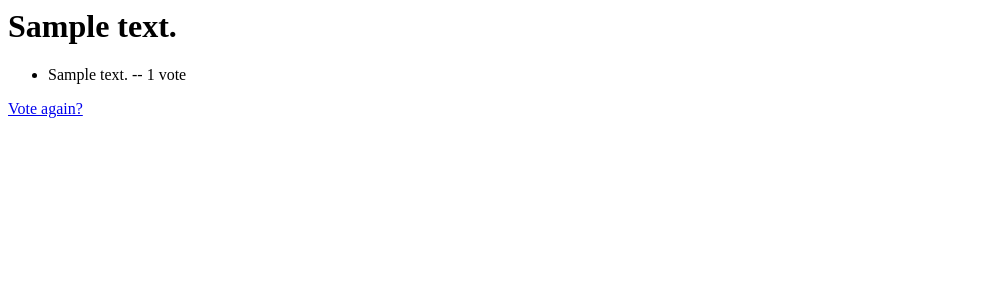
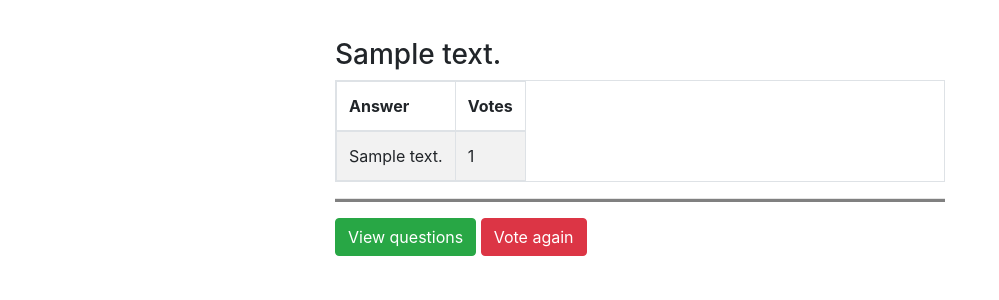
Before and after one commit to denisKaranja/django-dive-in, a Django app: page /polls/1/results/ in a window 1280 px wide. Shown: the top 300 px of the page, without its empty margins (0-999 px from the left). Run offline with Django 3.2, Linux system fonts and the light colour scheme; tables that the repository leaves empty hold one stand-in row (values such as "Sample post"); some libraries are stand-ins or nearby versions.

Commit message:
CSS formats on all the views
This creates a nice layout on the index, reults and details views

```diff
--- a/karanja_me/polls/static/polls/style.css
+++ b/karanja_me/polls/static/polls/style.css
@@ -1,12 +1,19 @@
 table a {
   color: green;
 }
-
 a:hover{
   color: black;
   text-decoration: none;
 }
-
 .offset-top{
   margin-top: 3%;
 }
+.bold{
+  font-weight: bold;
+}
+.hrDivider{
+  border-bottom: 3px solid gray;
+}
+.highlighter{
+  color: #F15725;
+}
--- a/karanja_me/polls/templates/polls/results.html
+++ b/karanja_me/polls/templates/polls/results.html
@@ -1,9 +1,41 @@
-<h1> {{ question.question_text }} </h1>
+{% load staticfiles %}
+<!DOCTYPE html>
+<html>
+<head>
+  <title>See polls</title>
 
-<ul>
-{% for choice in question.choice_set.all %}
-    <li>{{ choice.choice_text }} -- {{ choice.votes }} vote{{ choice.votes|pluralize }}</li>
-{% endfor %}
-</ul>
+  <!-- Styelsheets libs -->
+  <link rel="stylesheet" type="text/css" href="{% static 'lib/bootstrap/css/bootstrap.css' %}" />
+  <link rel="stylesheet" type="text/css" href="{% static 'polls/style.css' %}" />
 
-<a href="{% url 'polls:detail' question.id %}">Vote again?</a>
+
+</head>
+<body>
+
+  <div class="container offset-top col-md-6 col-md-offset-3 well">
+
+    <h3> {{ question.question_text }} </h3>
+
+    <table class="table table-hover table-bordered table-responsive table-striped">
+      <thead>
+        <tr class="bold">
+          <td>Answer</td>
+          <td>Votes</td>
+        </tr>
+      </thead>
+    {% for choice in question.choice_set.all %}
+        <tr>
+          <td>{{ choice.choice_text }}</td>
+          <td> {{ choice.votes }} </td>
+        </tr>
+    {% endfor %}
+
+    </table>
+    <hr class="hrDivider">
+    <a href="{% url 'polls:index'%}" class="btn btn-success pull-left">View questions</a>
+    <a href="{% url 'polls:detail' question.id %}" class="btn btn-danger pull-right">Vote again</a>
+
+  </div>
+
+</body>
+</html>
--- a/karanja_me/polls/views.py
+++ b/karanja_me/polls/views.py
@@ -42,7 +42,7 @@ def vote(request, question_id):
       # Redisplay the question voting form.
       return render(request, 'polls/detail.html', {
           'question': p,
-          'error_message': "Please select a choice first.",
+          'error_message': "You must select a choice.",
       })
   else:
       selected_choice.votes += 1
```
Also changed, not shown: karanja_me/polls/templates/polls/detail.html (+31 -10 lines), karanja_me/polls/templates/polls/index.html (+5 -5 lines).
